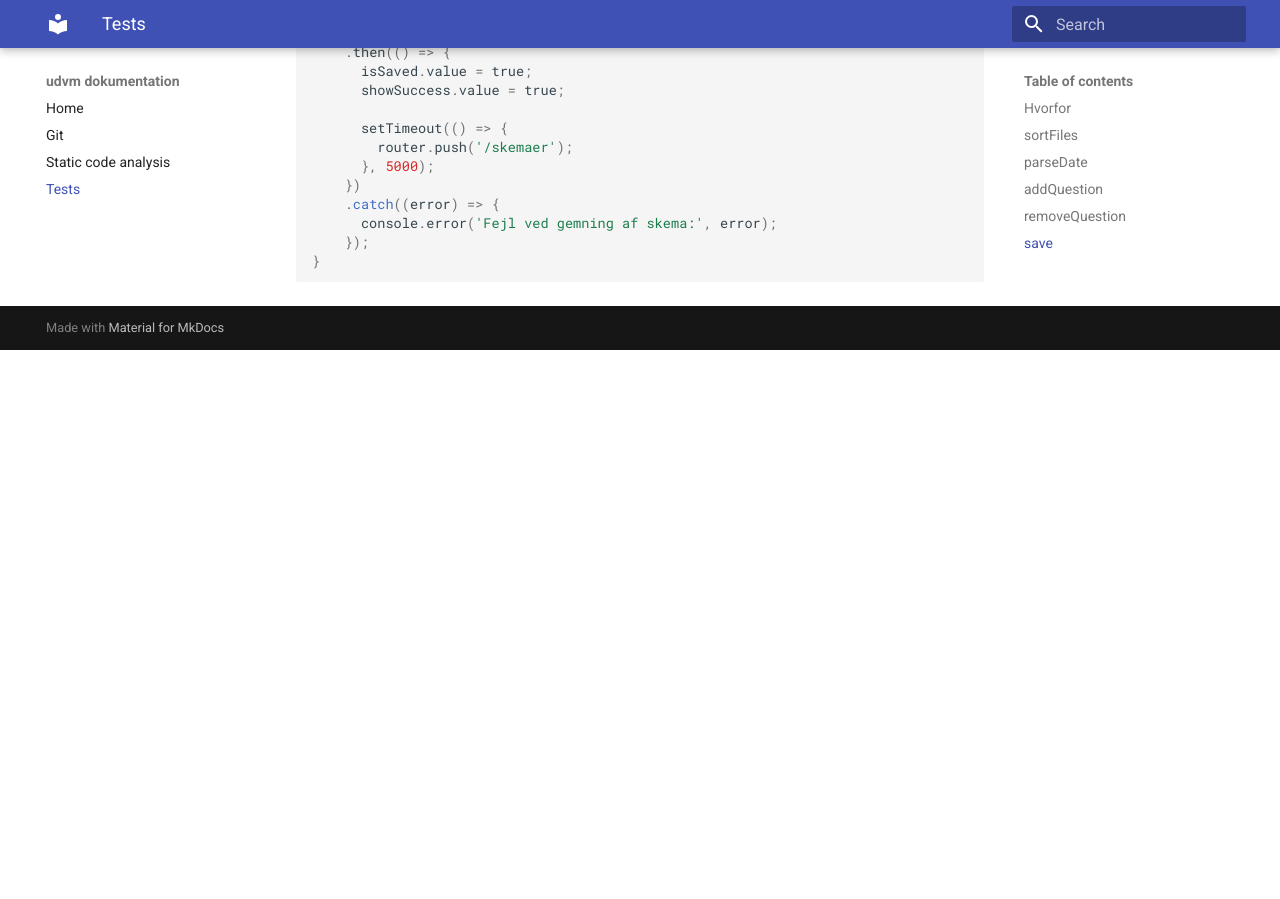
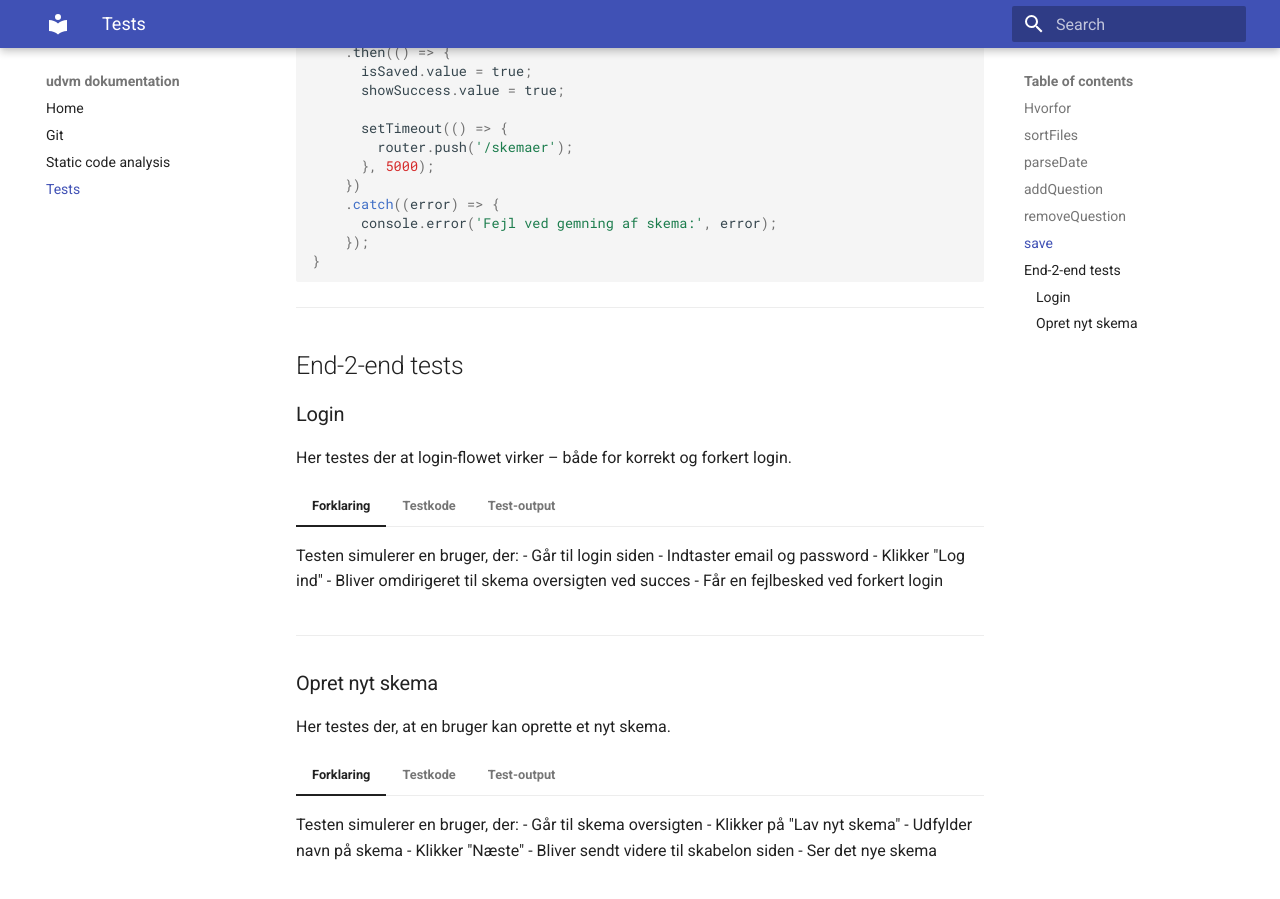
Before and after one commit to chvessel/mkdocs, an MkDocs documentation site: the page built from docs/tests.md, in a window 1280 px wide and 900 px high, scrolled down 2469 px. Built offline with MkDocs 1.6.1 and Material for MkDocs 9.7.7, drawn with Linux system fonts in a browser that asks for light colours; before the commit the page ends 2819 px from its top, so only the background shows below that.

Commit message:
add  two e2e test

````diff
--- a/docs/tests.md
+++ b/docs/tests.md
@@ -496,3 +496,100 @@ Denne funktion oprettede et nyt formular-objekt, gemte det asynkront med `addFor
     // - showSuccess.value === true
     // - Efter 5 sekunder: router.push('/skemaer')
     ```
+------------------------------------------
+
+## End-2-end tests
+
+### Login
+
+Her testes der at login-flowet virker – både for korrekt og forkert login.
+
+=== "Forklaring"
+
+    Testen simulerer en bruger, der:
+    - Går til login siden
+    - Indtaster email og password
+    - Klikker "Log ind"
+    - Bliver omdirigeret til skema oversigten ved succes
+    - Får en fejlbesked ved forkert login
+
+=== "Testkode"
+
+    ```js
+    describe('Login-flow', () => {
+      it('logger ind med korrekt email og password', () => {
+        cy.visit('/login');
+        cy.get('input#email').type('test@dbi.dk');
+        cy.get('input#password').type('hemmeligtpassword');
+        cy.get('button[type="submit"]').click();
+        cy.url().should('include', '/skemaer');
+        cy.contains('Skemaer').should('be.visible');
+      });
+
+      it('viser fejlbesked ved forkert login', () => {
+        cy.visit('/login');
+        cy.get('input#email').type('forkert@dbi.dk');
+        cy.get('input#password').type('forkertkode');
+        cy.get('button[type="submit"]').click();
+        cy.contains('Email eller password matcher ikke').should('be.visible');
+      });
+    });
+    ```
+
+=== "Test-output"
+
+    ```text
+    > npx cypress run
+
+      Login-flow
+        ✓ logger ind med korrekt email og password (2s)
+        ✓ viser fejlbesked ved forkert login (1s)
+
+    Test Suites: 1 passed, 1 total
+    Tests:       2 passed, 2 total
+    ```
+---
+
+### Opret nyt skema
+
+Her testes der, at en bruger kan oprette et nyt skema.
+
+=== "Forklaring"
+
+    Testen simulerer en bruger, der:
+    - Går til skema oversigten
+    - Klikker på "Lav nyt skema"
+    - Udfylder navn på skema
+    - Klikker "Næste"
+    - Bliver sendt videre til skabelon siden
+    - Ser det nye skema
+
+=== "Testkode"
+
+    ```js
+    describe('Opret nyt skema', () => {
+      it('opretter et nyt skema fra skema-oversigten', () => {
+        // Forudsæt: Brugeren er allerede logget ind
+        cy.visit('/skemaer');
+        cy.contains('Lav nyt skema').click();
+        cy.get('input.name-input').type('Testskema E2E');
+        cy.get('button.next-btn').click();
+        cy.url().should('include', '/skemaer/skema/skabelon');
+        cy.contains('ABA månedskontrol').should('be.visible');
+      });
+    });
+    ```
+
+=== "Test-output"
+
+    ```text
+    > npx cypress run
+
+      Opret nyt skema
+        ✓ opretter et nyt skema fra skema-oversigten (3s)
+
+    Test Suites: 1 passed, 1 total
+    Tests:       1 passed, 1 total
+    ```
+
+---
````
